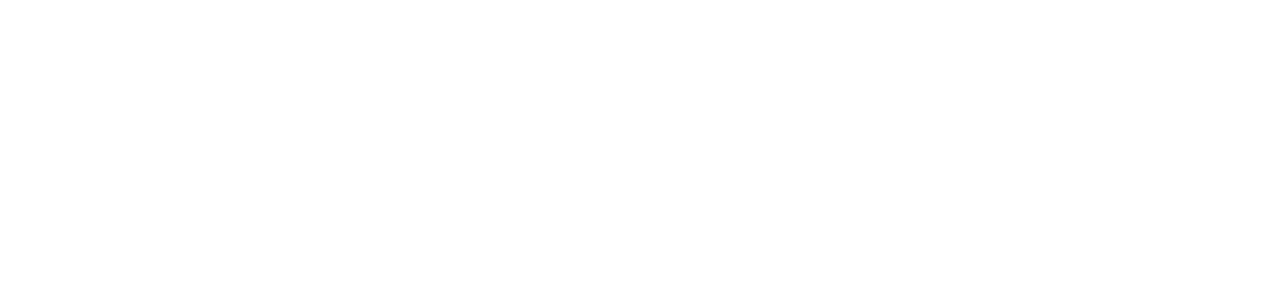
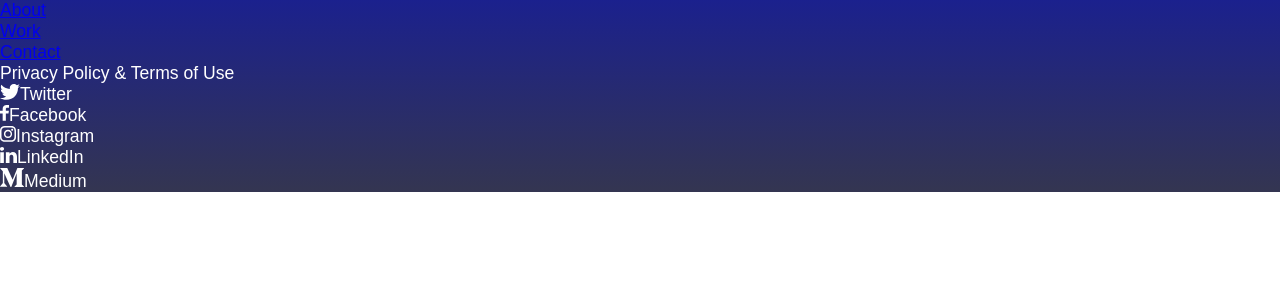
Before and after one commit to AwakenedMind/CrownStudio, a React (Create React App) app: page / in a window 1280 px wide. Shown: the top 300 px of the page. Built offline with nearby package versions, Linux system fonts and the light colour scheme.

Commit message:
layout v1.01

```diff
--- a/src/App.js
+++ b/src/App.js
@@ -1,9 +1,11 @@
 import React from 'react';
-
+import '../src/sass/style.scss'
+import Footer from '../src/components/footer'
 
 function App() {
   return (
     <div>
+      <Footer/>
     </div>
   );
 }
--- a/src/components/footer.js
+++ b/src/components/footer.js
@@ -1,10 +1,17 @@
 import React from 'react'
+import SocialIcons from '../components/social'
 
 const Footer = () => {
     return (
         <div class="Footer-wrapper">
             <div class="Footer-text">
-                hello
+                <ul class="Footer-nav">
+                    <li><a href="#!">About</a></li>
+                    <li><a href="#!">Work</a></li>
+                    <li><a href="#!">Contact</a></li>
+                </ul>
+                <p class="Privacy">Privacy Policy & Terms of Use</p>
+                <SocialIcons/>
             </div>
         </div>
     )
--- /dev/null
+++ b/src/components/social.js
@@ -0,0 +1,22 @@
+import React from 'react'
+import TwitterLogo from '../images/twitter-logo.svg'
+import FbLogo from '../images/facebook-logo.svg'
+import InstaLogo from '../images/instagram-logo.svg'
+import LinkedinLogo from '../images/linkedin-logo.svg'
+import MediumLogo from '../images/medium-logo.svg'
+
+const SocialIcons = () => {
+    return (
+        <div class="Footer-links">
+            <ul>
+            <li><img className ="social" src = {TwitterLogo}></img>Twitter</li>
+            <li><img className ="social" src = {FbLogo}></img>Facebook</li>
+            <li><img  className = "social" src = {InstaLogo}></img>Instagram</li>
+            <li><img className = "social" src ={LinkedinLogo}></img>LinkedIn</li>
+            <li><img className = "social" src ={MediumLogo}></img>Medium</li>
+            </ul>
+        </div>
+    )
+}
+
+export default SocialIcons
--- a/src/sass/base.scss
+++ b/src/sass/base.scss
@@ -23,6 +23,10 @@
 $white: hsl(0, 100%, 100%);
 $black: hsl(0, 0%, 0%);
 
+//Linear
+$blueLinear: linear-gradient(hsl(237,68,33),hsl(237,22,26));
+
+
 // Misc
 $none: none;
 $hidden: hidden;
--- a/src/sass/layout-bot.scss
+++ b/src/sass/layout-bot.scss
@@ -0,0 +1,6 @@
+//nav
+
+.Footer-wrapper {
+    background: $blueLinear;
+    color: $white;
+}
--- a/src/sass/style.scss
+++ b/src/sass/style.scss
@@ -1,3 +1,4 @@
 @import "abstract";
 @import "base";
-@import "layout"
+@import "layout-bot";
+@import "layout-top";
```
